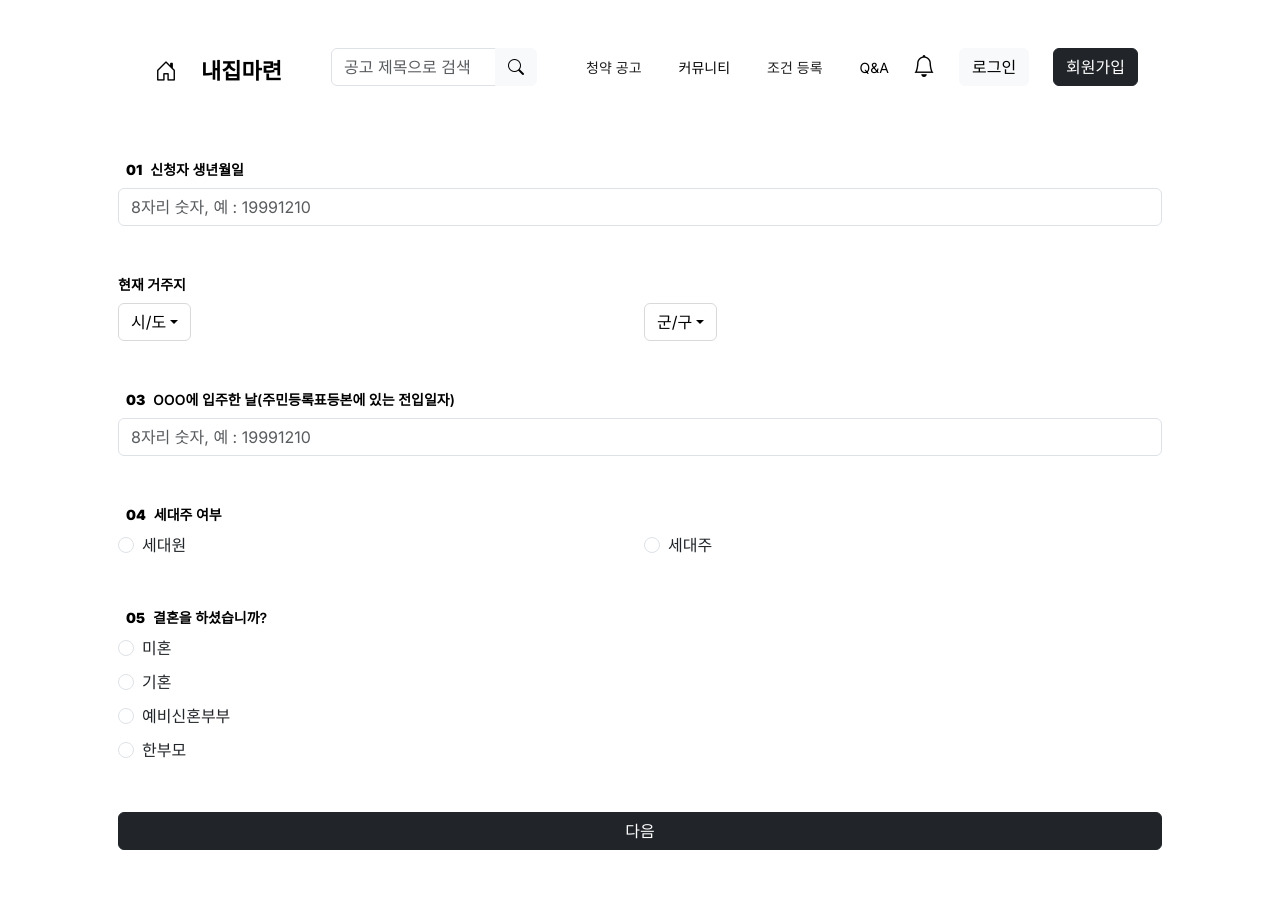
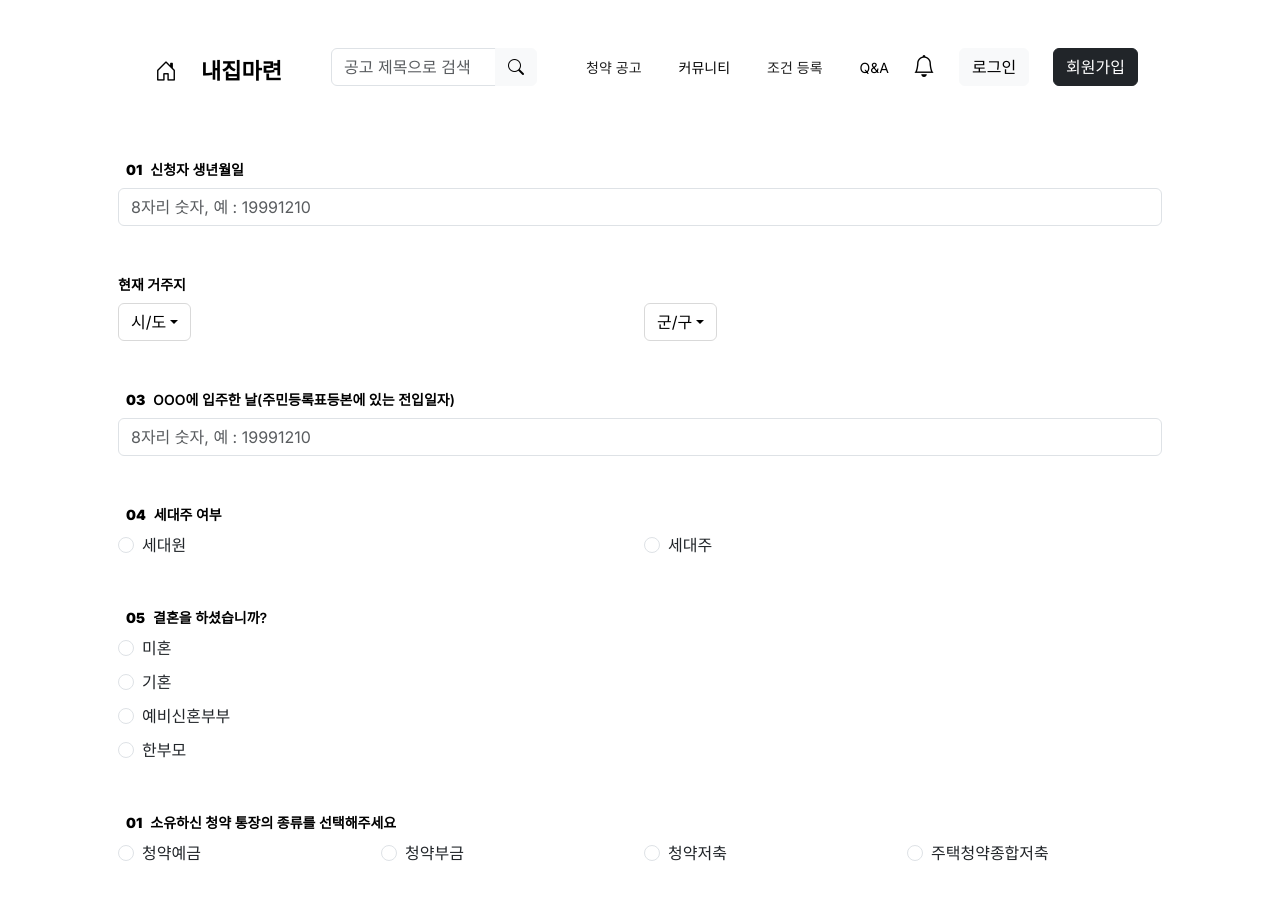
Before and after one commit to ICT-WAS/SpringWebProject, a React (Create React App) app in the folder react-home/home/: page /condition-1 in a window 1280 px wide. Shown: the top 913 px of the page. Built offline with nearby package versions, Linux system fonts and the light colour scheme.

Commit message:
[리액트] 조건 페이지 문제 변경

```diff
--- a/react-home/home/src/condition/Condition01Content.jsx
+++ b/react-home/home/src/condition/Condition01Content.jsx
@@ -12,13 +12,32 @@ export default function Condition01Content() {
 
     const houseHolderButtons = { name: 'householder', values: [{ data: '세대원', value: 'N', }, { data: '세대주', value: 'Y', }] }
     const marriedButtons = { name: 'married', values: [{ data: '미혼', value: 0 }, { data: '기혼', value: 1, hasFollowUpQuestion: true }, { data: '예비신혼부부', value: 2 }, { data: '한부모', value: 3 }] }
+    const accountTypeButtons = {
+        name: 'type', values: [
+            { data: '청약예금', value: 'SAVINGS_ACCOUNT', hasFollowUpQuestion: true },
+            { data: '청약부금', value: 'SAVINGS_PLAN', hasFollowUpQuestion: true },
+            { data: '청약저축', value: 'SAVINGS_DEPOSIT', hasFollowUpQuestion: true },
+            { data: '주택청약종합저축', value: 'COMBINED_SAVINGS', hasFollowUpQuestion: true }]
+    }
+    const spouseHasAccountButtons = { name: 'spouseHasAccount', values: [{ data: '예', value: 'Y', hasFollowUpQuestion: true }, { data: '아니오', value: 'N' }] }
 
     /* 제출용 데이터 */
     const [formData, setFormData] = useState({});
 
     /* 꼬리질문 가시성 */
-    const followUpQuestions = { married: [{value: 1, subQuestionId: 'marriedDate'}], moveInDate: [{value: 1, subQuestionId: 'metropolitanAreaDate'}, {value: 2, subQuestionId: 'regionMoveInDate'}] };
-    const [visibility, setVisibility] = useState({ marriedDate: false, metropolitanAreaDate: false, regionMoveInDate: false });
+    const followUpQuestions = {
+        married: [{value: 1, subQuestionId: 'marriedDate'}],
+        moveInDate: [{value: 1, subQuestionId: 'metropolitanAreaDate'}, {value: 2, subQuestionId: 'regionMoveInDate'}],
+        type: [{ value: 'SAVINGS_ACCOUNT', subQuestionId: 'accountInfo' },
+            { value: 'SAVINGS_PLAN', subQuestionId: 'accountInfo' },
+            { value: 'SAVINGS_DEPOSIT', subQuestionId: 'accountInfo' },
+            { value: 'COMBINED_SAVINGS', subQuestionId: 'accountInfo' }],
+        spouseHasAccount: [{ value: 'Y', subQuestionId: 'spouseAccountDate' }], };
+
+    const [visibility, setVisibility] = useState({
+        marriedDate: false, metropolitanAreaDate: false, regionMoveInDate: false,
+        accountInfo: false, spouseAccountDate: false,
+     });
 
     useEffect(() => {
         const keysToRemove = Object.keys(visibility).filter(
@@ -84,18 +103,11 @@ export default function Condition01Content() {
         }
 
         matchedItem.forEach((item) => {
-
             const questionName = item.subQuestionId;
-            handleFollowUpQuestion({name: questionName});
-
-            let subQuestionVisibility = false;
-            if(item.value === value) {
-                subQuestionVisibility = true;
-            }
 
             setVisibility((prevVisibility) => ({
                 ...prevVisibility,
-                [questionName]: subQuestionVisibility,
+                [questionName]: visible,
             }));
         });
     }
@@ -134,6 +146,28 @@ export default function Condition01Content() {
 
                 {/* [꼬리질문] 혼인신고일 */}
                 <MarriedFollwUpQuestion onChangedInputValue={onChangedInputValue} visibility={visibility['marriedDate']} />
+
+                {/* 소유하신 청약 통장의 종류를 선택해주세요 */}
+                <RadioButtonItem number={1} question={'소유하신 청약 통장의 종류를 선택해주세요'}
+                    buttons={accountTypeButtons} direction={'horizontal'} onChange={onChangedInputValue}
+                    handleFollowUpQuestion={handleFollowUpQuestion} />
+
+                {/* [꼬리질문] 청약 통장 정보 */}
+                <AccountInfoQuestion onChangedInputValue={onChangedInputValue} visibility={visibility['accountInfo']} />
+
+                {/* 배우자도 청약 통장이 있으신가요? */}
+                {(formData['married'] == 1 || formData['married'] == 2 ) && (
+                    <RadioButtonItem
+                        number={2}
+                        question={'배우자도 청약 통장이 있으신가요?'}
+                        buttons={spouseHasAccountButtons}
+                        direction={'horizontal'}
+                        onChange={onChangedInputValue}
+                        handleFollowUpQuestion={handleFollowUpQuestion}
+                    />
+                )}
+                {/* [꼬리질문] 배우자의 청약 통장 정보 */}
+                {(visibility['spouseAccountDate'] && (formData['married'] == 1 || formData['married'] == 2 )) && <SpouseAccountInfoQuestion onChangedInputValue={onChangedInputValue} />}
 
                 {/* 다음으로 */}
                 <Button variant="dark" onClick={handleClick}>다음</Button>
@@ -269,3 +303,33 @@ function MarriedFollwUpQuestion({ onChangedInputValue, visibility }) {
             name={'marriedDate'} onChange={onChangedInputValue} type='date' placeholder={placeholderText.dateType} />
     );
 }
+
+{/* 청약 통장 - 청약 통장 정보 */ }
+function AccountInfoQuestion({ onChangedInputValue, visibility }) {
+
+    if (!visibility) {
+        return;
+    }
+
+    return (
+        <div>
+            <InputNumberSubItem number={'1-1'} question={'가입일자 입력'} depth={3}
+                name={'createdAt'} onChange={onChangedInputValue} type={'date'} placeholder={placeholderText.dateType} />
+            <InputNumberSubItem number={'1-2'} question={'납입 횟수 입력'} depth={3}
+                name={'paymentCount'} onChange={onChangedInputValue} placeholder={placeholderText.countType} />
+            <InputNumberSubItem number={'1-3'} question={'총 납입 금액 입력'} depth={3}
+                name={'totalAmount'} onChange={onChangedInputValue} placeholder={placeholderText.largeMoneyUnitType} />
+            <InputNumberSubItem number={'1-4'} question={'납입 인정 금액 입력'} depth={3}
+                name={'recognizedAmount'} onChange={onChangedInputValue} placeholder={placeholderText.largeMoneyUnitType} />
+        </div>
+    );
+}
+
+{/* 배우자 청약통장 - 가입일자 */ }
+function SpouseAccountInfoQuestion({ onChangedInputValue }) {
+
+    return (
+        <InputNumberSubItem number={'2-1'} question={'가입일자 입력'} depth={3}
+            name={'spouseAccountDate'} onChange={onChangedInputValue} type={'date'} placeholder={placeholderText.dateType} />
+    );
+}
--- a/react-home/home/src/condition/Condition03Content.jsx
+++ b/react-home/home/src/condition/Condition03Content.jsx
@@ -11,21 +11,6 @@ export default function Condition03Content() {
 
     const navigate = useNavigate();
 
-    /*
-    SAVINGS_ACCOUNT("청약예금"),
-    SAVINGS_PLAN("청약부금"),
-    SAVINGS_DEPOSIT("청약저축"),
-    COMBINED_SAVINGS("주택청약종합저축");
-    */
-
-    const accountTypeButtons = {
-        name: 'type', values: [
-            { data: '청약예금', value: 'SAVINGS_ACCOUNT', hasFollowUpQuestion: true },
-            { data: '청약부금', value: 'SAVINGS_PLAN', hasFollowUpQuestion: true },
-            { data: '청약저축', value: 'SAVINGS_DEPOSIT', hasFollowUpQuestion: true },
-            { data: '주택청약종합저축', value: 'COMBINED_SAVINGS', hasFollowUpQuestion: true }]
-    }
-    const spouseHasAccountButtons = { name: 'spouseHasAccount', values: [{ data: '예', value: 'Y', hasFollowUpQuestion: true }, { data: '아니오', value: 'N' }] }
     const totalPropertyValueButtons = { name: 'propertyPrice', values: [{ data: '미보유 혹은 2억 1,150만원 이하', value: 0 }, { data: '2억 1,150만원 초과 3억 3,100만원 이하', value: 1 }, { data: '3억 3,100만원 초과', value: 2 }] }
     const incomeActivityTypeButtons = { name: 'incomeActivity', values: [{ data: '외벌이', value: 0 }, { data: '맞벌이', value: 1, hasFollowUpQuestion: true }] }
     const familyHasHouseButtons = { name: 'isOwner', values: [{ data: '예', value: 'Y', hasFollowUpQuestion: true }, { data: '아니오', value: 'N' }] }
@@ -45,12 +30,6 @@ export default function Condition03Content() {
 
     /* 꼬리질문 가시성 */
     const followUpQuestions = {
-        type: [{ value: 'SAVINGS_ACCOUNT', subQuestionId: 'accountInfo' },
-        { value: 'SAVINGS_PLAN', subQuestionId: 'accountInfo' },
-        { value: 'SAVINGS_DEPOSIT', subQuestionId: 'accountInfo' },
-        { value: 'COMBINED_SAVINGS', subQuestionId: 'accountInfo' }
-        ],
-        spouseHasAccount: [{ value: 'Y', subQuestionId: 'spouseAccountDate' }],
         hasVehicle: [{ value: 'Y', subQuestionId: 'vehicleValue' }],
         incomeActivity: [{ value: 1, subQuestionId: 'spouseIncome' }],
         isOwner: [{ value: 'Y', subQuestionId: 'hasHouseInfo' }],
@@ -58,7 +37,7 @@ export default function Condition03Content() {
         lastWinned: [{ value: 'Y', subQuestionId: 'winningDate' }],
         ineligible: [{ value: 'Y', subQuestionId: 'disqualifiedDate' }]
     };
-    const [visibility, setVisibility] = useState({ accountInfo: false, spouseAccountDate: false, vehicleValue: true, spouseIncome: false, hasHouseInfo: false, soldHouseInfo: false, winningDate: false, disqualifiedDate: false });
+    const [visibility, setVisibility] = useState({ vehicleValue: true, spouseIncome: false, hasHouseInfo: false, soldHouseInfo: false, winningDate: false, disqualifiedDate: false });
 
 
     useEffect(() => {
@@ -157,28 +136,6 @@ export default function Condition03Content() {
         <Form>
             <Stack direction='vertical' gap={5} >
 
-                {/* 소유하신 청약 통장의 종류를 선택해주세요 */}
-                <RadioButtonItem number={1} question={'소유하신 청약 통장의 종류를 선택해주세요'}
-                    buttons={accountTypeButtons} direction={'horizontal'} onChange={onChangedInputValue}
-                    handleFollowUpQuestion={handleFollowUpQuestion} />
-
-                {/* [꼬리질문] 청약 통장 정보 */}
-                <AccountInfoQuestion onChangedInputValue={onChangedInputValue} visibility={visibility['accountInfo']} />
-
-                {/* 배우자도 청약 통장이 있으신가요? */}
-                {hasSpouse === true && (
-                    <RadioButtonItem
-                        number={2}
-                        question={'배우자도 청약 통장이 있으신가요?'}
-                        buttons={spouseHasAccountButtons}
-                        direction={'horizontal'}
-                        onChange={onChangedInputValue}
-                        handleFollowUpQuestion={handleFollowUpQuestion}
-                    />
-                )}
-                {/* [꼬리질문] 배우자의 청약 통장 정보 */}
-                <SpouseAccountInfoQuestion onChangedInputValue={onChangedInputValue} visibility={visibility['spouseAccountDate']} />
-
                 {/* 차량가액을 입력해주세요 */}
                 {/* 미보유 체크시 0원 */}
                 <CheckButtonItem number={3} question={'차량가액을 입력해주세요'}
@@ -268,40 +225,6 @@ export default function Condition03Content() {
             </Stack>
 
         </Form>
-    );
-}
-
-{/* 청약 통장 - 청약 통장 정보 */ }
-function AccountInfoQuestion({ onChangedInputValue, visibility }) {
-
-    if (!visibility) {
-        return;
-    }
-
-    return (
-        <div>
-            <InputNumberSubItem number={'1-1'} question={'가입일자 입력'} depth={3}
-                name={'createdAt'} onChange={onChangedInputValue} type={'date'} placeholder={placeholderText.dateType} />
-            <InputNumberSubItem number={'1-2'} question={'납입 횟수 입력'} depth={3}
-                name={'paymentCount'} onChange={onChangedInputValue} placeholder={placeholderText.countType} />
-            <InputNumberSubItem number={'1-3'} question={'총 납입 금액 입력'} depth={3}
-                name={'totalAmount'} onChange={onChangedInputValue} placeholder={placeholderText.largeMoneyUnitType} />
-            <InputNumberSubItem number={'1-4'} question={'납입 인정 금액 입력'} depth={3}
-                name={'recognizedAmount'} onChange={onChangedInputValue} placeholder={placeholderText.largeMoneyUnitType} />
-        </div>
-    );
-}
-
-{/* 배우자 청약통장 - 가입일자 */ }
-function SpouseAccountInfoQuestion({ onChangedInputValue, visibility }) {
-
-    if (!visibility) {
-        return;
-    }
-
-    return (
-        <InputNumberSubItem number={'2-1'} question={'가입일자 입력'} depth={3}
-            name={'spouseAccountDate'} onChange={onChangedInputValue} type={'date'} placeholder={placeholderText.dateType} />
     );
 }
 
```
Also changed, not shown: react-home/home/src/condition/Condition01.jsx (line endings or trailing spaces).
